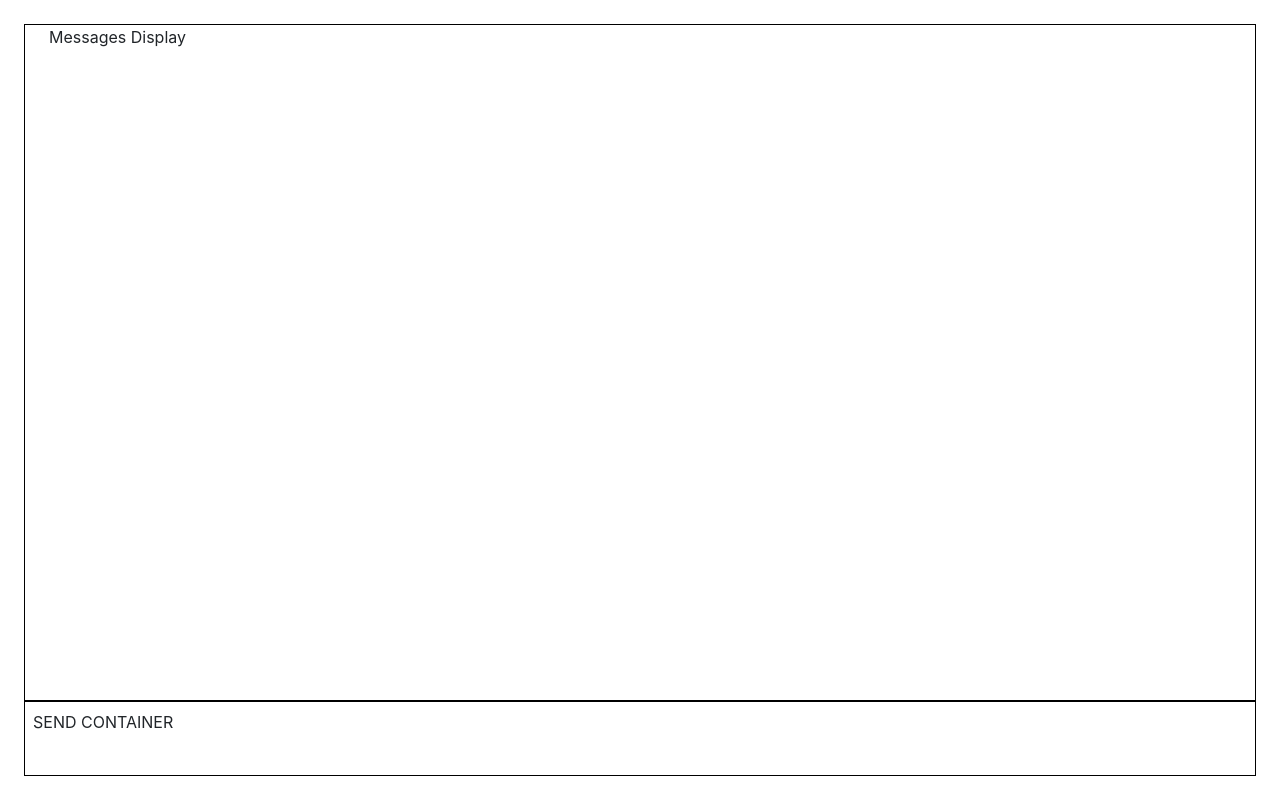
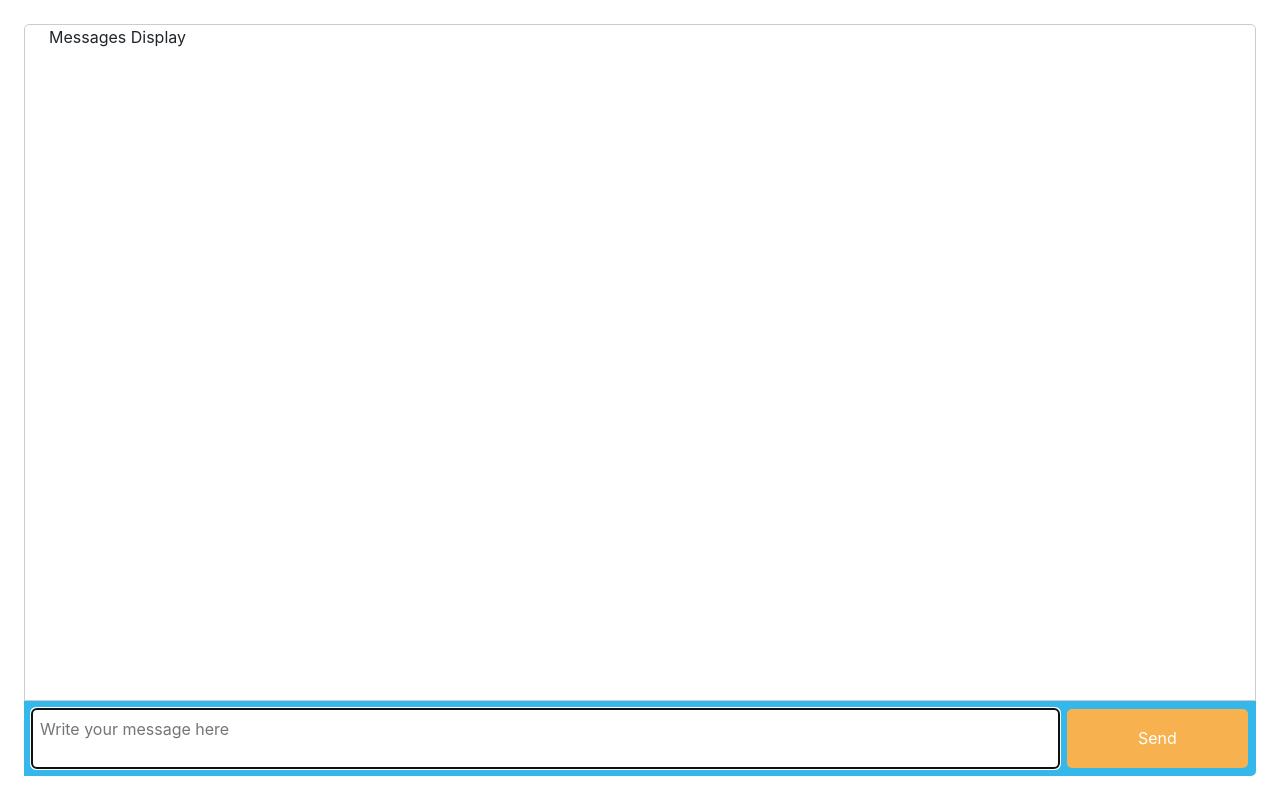
Before and after one commit to sianlouisa/react-chat-app, a React (Create React App) app: page / in a window 1280 px wide. Built offline with nearby package versions, Linux system fonts and the light colour scheme; no server answers.

Commit message:
added UI components textarea and button and hooked up change/submit handlers in container, styling to components

```diff
--- /dev/null
+++ b/public/main.css
@@ -0,0 +1,41 @@
+.app {
+  display: flex;
+  flex-direction: column;
+  width: 100vw;
+  height: 100vh;
+  padding: 24px; }
+
+.chat-display-container {
+  border-radius: 5px 5px 0 0;
+  border: 1px #ccc solid;
+  height: 90%;
+  padding: 0 24px 16px 24px;
+  position: relative; }
+
+.send-message-container {
+  background: #34b7eb;
+  border-radius: 0 0 5px;
+  height: 10%;
+  width: 100%;
+  padding: 8px 8px;
+  display: flex;
+  flex-direction: row;
+  align-items: center;
+  justify-content: center; }
+
+.textarea-input {
+  padding: 8px 8px;
+  resize: none;
+  width: 85%;
+  height: 100%;
+  margin-right: 8px;
+  border: white;
+  border-radius: 5px; }
+
+.custom-button {
+  height: 100%;
+  width: 15%;
+  background: #f7b14f;
+  border-radius: 5px;
+  border: #f7b14f;
+  color: white; }
--- /dev/null
+++ b/src/components/UI/custom-button.jsx
@@ -0,0 +1,9 @@
+import React from "react";
+
+const CustomButton = ({ children, type }) => {
+  return (
+    <button type={type} className="custom-button">{children}</button>
+  );
+}
+
+export default CustomButton;
--- /dev/null
+++ b/src/components/UI/textarea-input.jsx
@@ -0,0 +1,15 @@
+import React from "react";
+
+const TextareaInput = ({title, placeholder, autoFocus, value, onChange }) => {
+  return (
+    <textarea
+      className="textarea-input"
+      title={title}
+      value={value}
+      onChange={onChange}
+      placeholder={placeholder}
+      autoFocus={autoFocus} />
+  );
+}
+
+export default TextareaInput;
--- a/src/components/send-message/send-message-container.jsx
+++ b/src/components/send-message/send-message-container.jsx
@@ -1,11 +1,43 @@
 import React from "react";
+import TextareaInput from "../UI/textarea-input";
+import CustomButton from "../UI/custom-button";
+import { postMessage } from "../../api/api";
 
 class SendMessageContainer extends React.Component {
+  state = { input: "" }
+
+  sendMessage = (message) => {
+    postMessage(message);
+  }
+
+  handleChange = (e) => {
+    this.setState({ input: e.target.value });
+  }
+
+  handleSubmit = (e) => {
+    e.preventDefault();
+    const { input } = this.state;
+    const message = { message: input, author: "You" };
+    this.sendMessage(message);
+    this.setState({ input: "" });
+  }
+
   render() {
+    const message = "Write your message here";
+    const { input } = this.state;
     return (
-      <div className="send-message-container">
-        SEND CONTAINER
-      </div>
+      <form className="send-message-container" onSubmit={this.handleSubmit}>
+        <TextareaInput
+          onChange={this.handleChange}
+          placeholder={message}
+          value={input}
+          title={message}
+          autoFocus />
+        <CustomButton
+          type="submit">
+          Send
+        </CustomButton>
+      </form>
     );
   }
 }
--- a/src/styles/_chat-display-container.scss
+++ b/src/styles/_chat-display-container.scss
@@ -1,5 +1,7 @@
 .chat-display-container {
-	border: 1px black solid;
+	border-radius: 5px 5px 0 0;
+	border: 1px #ccc solid;
 	height: 90%;
 	padding: 0 24px 16px 24px;
+	position: relative;
 }
--- /dev/null
+++ b/src/styles/_custom-button.scss
@@ -0,0 +1,8 @@
+.custom-button {
+	height: 100%;
+	width: 15%;
+	background: rgb(247, 177, 79);
+	border-radius: 5px;
+	border: rgb(247, 177, 79);
+	color: white;
+}
--- a/src/styles/_send-message-container.scss
+++ b/src/styles/_send-message-container.scss
@@ -1,5 +1,11 @@
 .send-message-container {
-	border: 1px black solid;
+	background: rgb(52, 183, 235);
+	border-radius: 0 0 5px;
 	height: 10%;
+	width: 100%;
 	padding: 8px 8px;
+	display: flex;
+	flex-direction: row;
+	align-items: center;
+	justify-content: center;
 }
--- /dev/null
+++ b/src/styles/_textarea-input.scss
@@ -0,0 +1,9 @@
+.textarea-input {
+	padding: 8px 8px;
+	resize: none;
+	width: 85%;
+	height: 100%;
+	margin-right: 8px;
+	border: white;
+	border-radius: 5px;
+}
--- a/src/styles/styles.scss
+++ b/src/styles/styles.scss
@@ -1,3 +1,5 @@
 @import "app";
 @import "chat-display-container";
 @import "send-message-container";
+@import "textarea-input";
+@import "custom-button";
```
